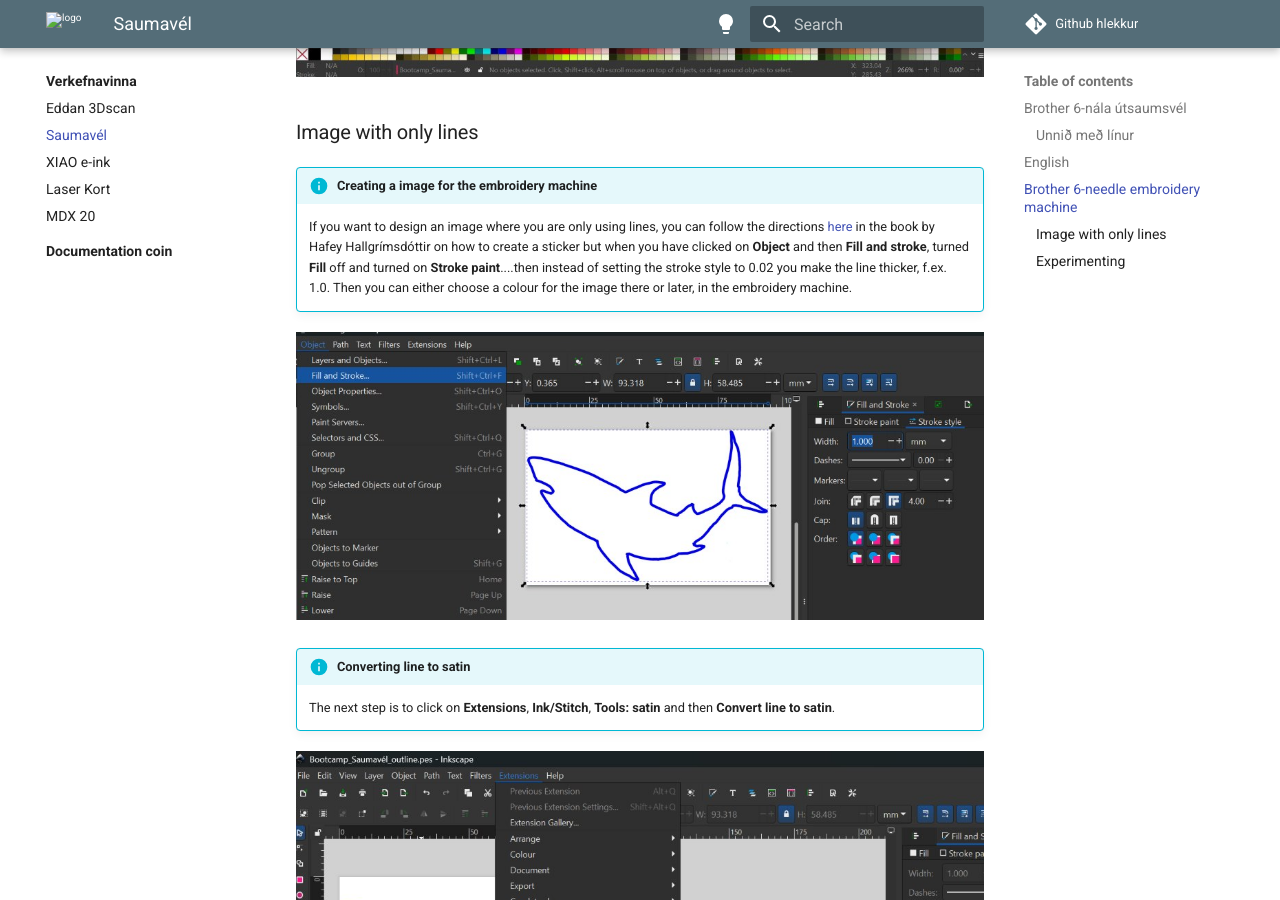
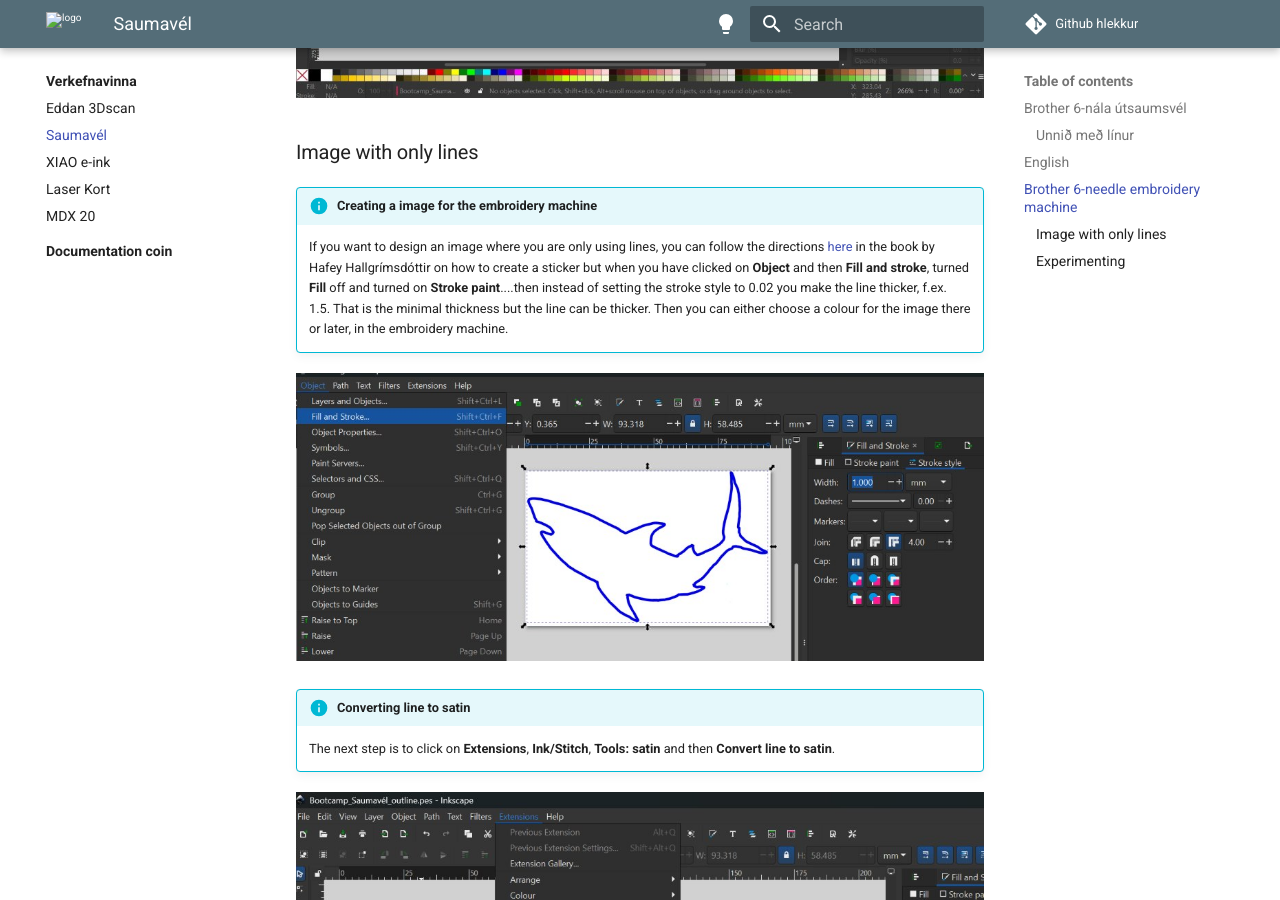
Before and after one commit to Fab-Lab-Island/fli-bootcamp-2025, an MkDocs documentation site: the page built from docs/verkefnavinna/Saumavel.md, in a window 1280 px wide and 900 px high, scrolled down 13894 px. Built offline with MkDocs 1.6.1 and Material for MkDocs 9.7.7, drawn with Linux system fonts in a browser that asks for light colours; comment, search, counter and statistics services are not loaded; some of the changed text lies outside the part shown.

Commit message:
Small adjustments

```diff
--- a/docs/verkefnavinna/Saumavel.md
+++ b/docs/verkefnavinna/Saumavel.md
@@ -210,7 +210,7 @@
 
 !!! info "Creating a image for the embroidery machine"
 
-     If you want to design an image where you are only using lines, you can follow the directions [here](https://www.flr.is/_files/ugd/0ebced_1bd42ec7d77140aea1e74aec7377078f.pdf) in the book by Hafey Hallgrímsdóttir on how to create a sticker but when you have clicked on **Object** and then **Fill and stroke**, turned **Fill** off and turned on **Stroke paint**....then instead of setting the stroke style to 0.02 you make the line thicker, f.ex. 1.0. Then you can either choose a colour for the image there or later, in the embroidery machine.
+     If you want to design an image where you are only using lines, you can follow the directions [here](https://www.flr.is/_files/ugd/0ebced_1bd42ec7d77140aea1e74aec7377078f.pdf) in the book by Hafey Hallgrímsdóttir on how to create a sticker but when you have clicked on **Object** and then **Fill and stroke**, turned **Fill** off and turned on **Stroke paint**....then instead of setting the stroke style to 0.02 you make the line thicker, f.ex. 1.5. That is the minimal thickness but the line can be thicker. Then you can either choose a colour for the image there or later, in the embroidery machine.
 
  ![ ](saumavel/Bootcamp_saumavél_FillAndStroke.jpg)
 
```
Also changed, not shown: other parts of docs/verkefnavinna/Saumavel.md (+1 -4 lines).
